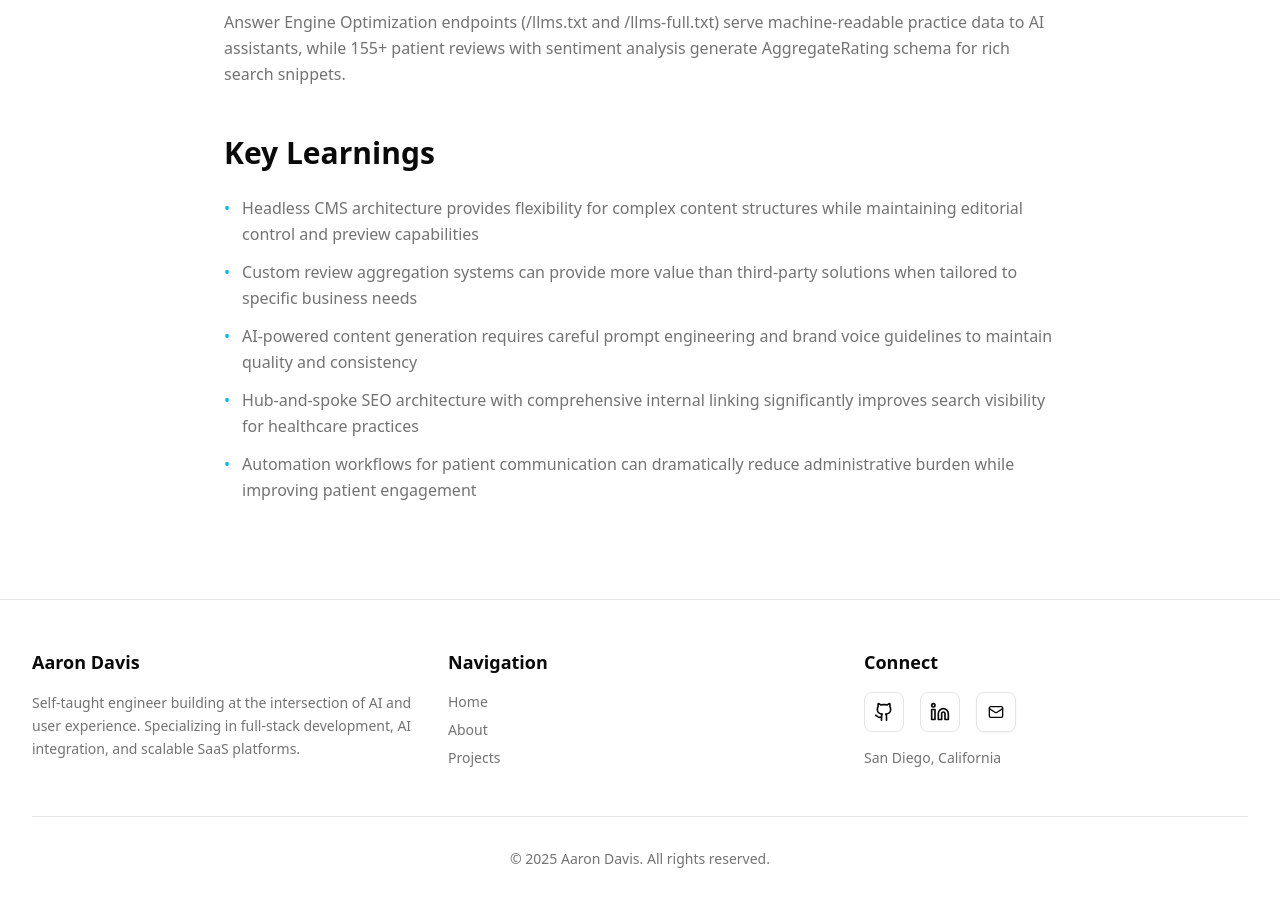
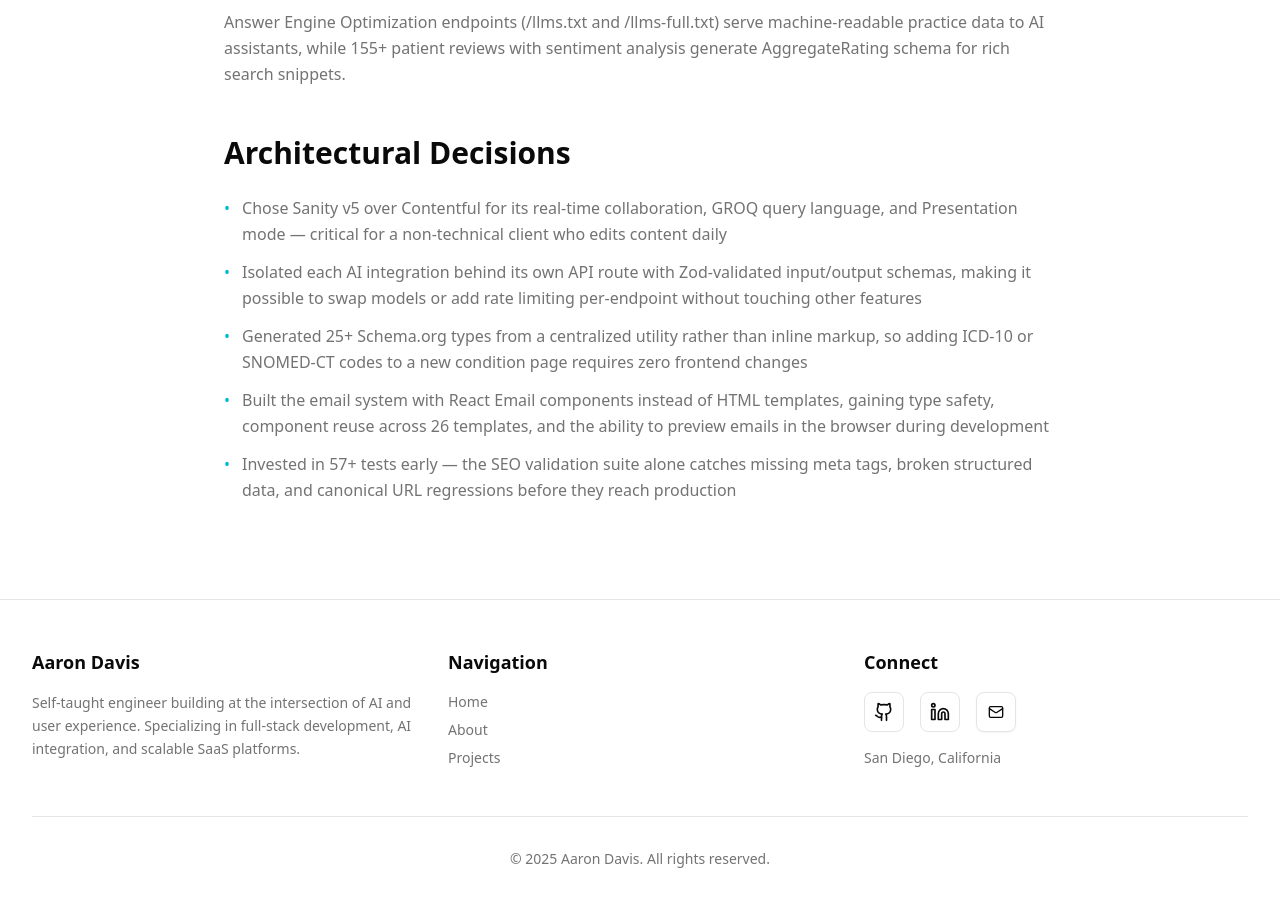
Before and after one commit to arndvs/arndvs, a Next.js app: page /projects/align-san-diego-family-chiropractic in a window 1280 px wide. Shown: the part 3840-4747 px from the top of the page. Built offline with nearby package versions, Linux system fonts and the light colour scheme.

Commit message:
content(alignsd): rewrite learnings as architectural decisions

```diff
--- a/src/app/projects/align-san-diego-family-chiropractic/page.tsx
+++ b/src/app/projects/align-san-diego-family-chiropractic/page.tsx
@@ -176,13 +176,13 @@ const pageData = {
     ],
   },
   learnings: {
-    title: "Key Learnings",
+    title: "Architectural Decisions",
     items: [
-      "Headless CMS architecture provides flexibility for complex content structures while maintaining editorial control and preview capabilities",
-      "Custom review aggregation systems can provide more value than third-party solutions when tailored to specific business needs",
-      "AI-powered content generation requires careful prompt engineering and brand voice guidelines to maintain quality and consistency",
-      "Hub-and-spoke SEO architecture with comprehensive internal linking significantly improves search visibility for healthcare practices",
-      "Automation workflows for patient communication can dramatically reduce administrative burden while improving patient engagement",
+      "Chose Sanity v5 over Contentful for its real-time collaboration, GROQ query language, and Presentation mode — critical for a non-technical client who edits content daily",
+      "Isolated each AI integration behind its own API route with Zod-validated input/output schemas, making it possible to swap models or add rate limiting per-endpoint without touching other features",
+      "Generated 25+ Schema.org types from a centralized utility rather than inline markup, so adding ICD-10 or SNOMED-CT codes to a new condition page requires zero frontend changes",
+      "Built the email system with React Email components instead of HTML templates, gaining type safety, component reuse across 26 templates, and the ability to preview emails in the browser during development",
+      "Invested in 57+ tests early — the SEO validation suite alone catches missing meta tags, broken structured data, and canonical URL regressions before they reach production",
     ],
   },
 }
```
